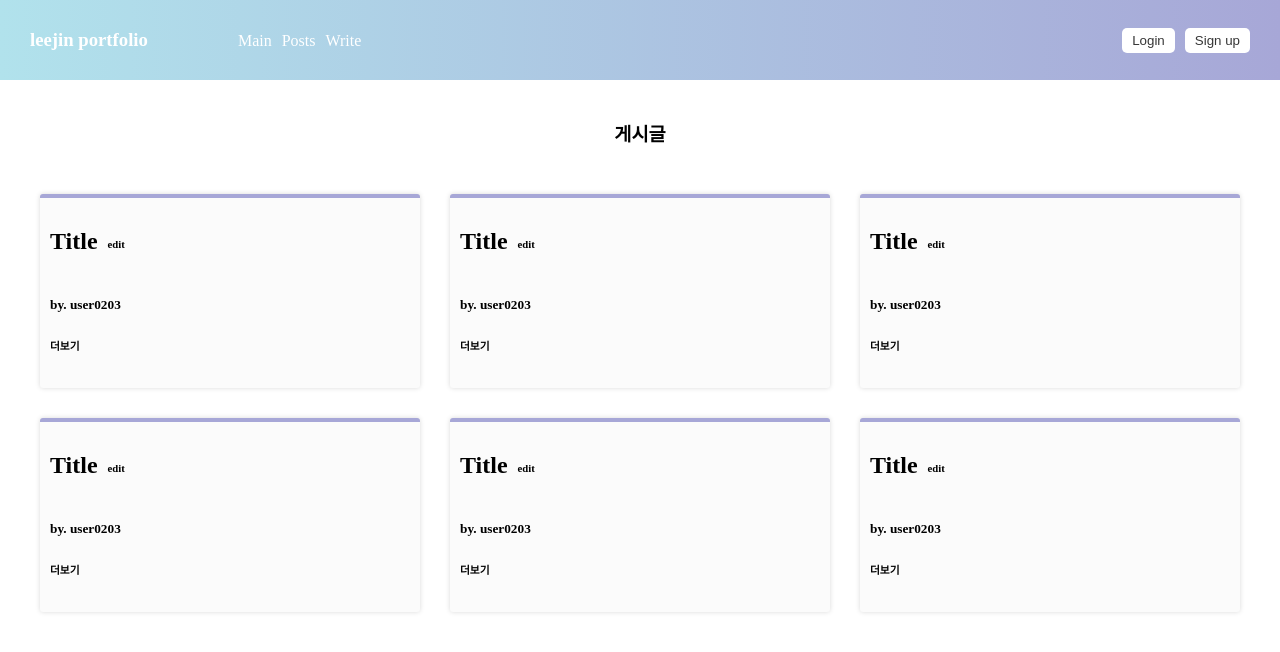
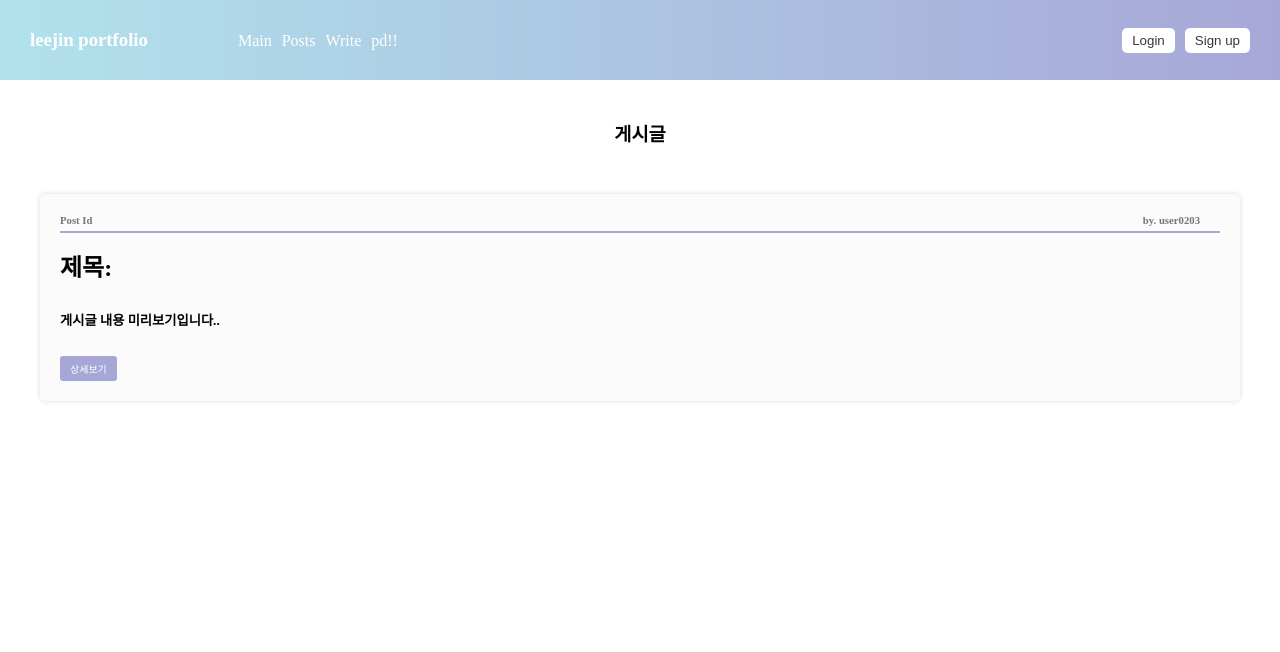
Before and after one commit to wh0land/PortfolioR, a React (Vite) app: page /posts in a window 1280 px wide. Shown: the top 652 px of the page. Built offline with nearby package versions, Linux system fonts and the light colour scheme.

Commit message:
게시글 전체조회 스타일 수정

```diff
--- a/src/components/HeaderFooter.jsx
+++ b/src/components/HeaderFooter.jsx
@@ -10,6 +10,7 @@ export function Header() {
               <Menu href={`/`}><li>Main</li></Menu>
               <Menu href={`/posts`}><li>Posts</li></Menu>
               <Menu href={`/write`}><li>Write</li></Menu>
+              <Menu href={`/pd`}><li>pd!!</li></Menu>
             </NavVar>
           </MainTitle>
           <NavVar>
@@ -103,6 +104,7 @@ const ButtonWrapper = styled.div`
 
     &:hover {
       background-color: #8c8cc7;
+      a {color: white;}
     }
   };
 `;
--- a/src/main.jsx
+++ b/src/main.jsx
@@ -14,6 +14,7 @@ import Signup from "./routes/signup";
 
 /* existing imports */
 import Root from "./routes/root";
+import PostDetail from "./routes/postdetail";
 
 const router = createBrowserRouter([
   {
@@ -39,6 +40,10 @@ const router = createBrowserRouter([
     {
       path: "/signup",
       element: <Signup/>,
+    },
+    {
+      path: "/pd",
+      element: <PostDetail/>,
     } ]
   }
 ]);
--- a/src/routes/login.jsx
+++ b/src/routes/login.jsx
@@ -1,7 +1,6 @@
 import styled from "styled-components";
 import {useState} from 'react';
 import api from "./api";
-import {Cookies} from "react-cookie";
 
 export default function Login() {
 
@@ -23,18 +22,10 @@ export default function Login() {
       });
       console.log(response.data);
       localStorage.setItem("token", response.data.token);
-      sessionStorage.setItem("token", response.data.token);
-      setCookie("token", response.data.token);
       return response.data;
     } catch (error) {
       return error;
     }
-  };
-
-  const cookies = new Cookies();
-
-  const setCookie = (name, value) => {
-    return cookies.set(name, value);
   };
 
   return (
--- a/src/routes/posts.jsx
+++ b/src/routes/posts.jsx
@@ -2,76 +2,26 @@ import styled from "styled-components";
 export default function Posts() {
   return (
     <>
-      <Box id="posts"><h3>게시글</h3></Box>
+      <PageTitle><h3>게시글</h3></PageTitle>
       <PostboxWrapper>
         <PostBox>
-          <PostEdit>
-          <h2>Title</h2>
-          <h6>edit</h6>
-          </PostEdit>
-          <div>
-            <h5>by. user0203</h5>
-            <h6>더보기</h6>
-          </div>
-        </PostBox>
-        <PostBox>
-          <PostEdit>
-          <h2>Title</h2>
-          <h6>edit</h6>
-          </PostEdit>
-          <div>
-            <h5>by. user0203</h5>
-            <h6>더보기</h6>
-          </div>
-        </PostBox>
-        <PostBox>
-          <PostEdit>
-          <h2>Title</h2>
-          <h6>edit</h6>
-          </PostEdit>
-          <div>
-            <h5>by. user0203</h5>
-            <h6>더보기</h6>
-          </div>
-        </PostBox>
-      </PostboxWrapper>
-      <PostboxWrapper>
-        <PostBox>
-          <PostEdit>
-          <h2>Title</h2>
-          <h6>edit</h6>
-          </PostEdit>
-          <div>
-            <h5>by. user0203</h5>
-            <h6>더보기</h6>
-          </div>
-        </PostBox>
-        <PostBox>
-          <PostEdit>
-          <h2>Title</h2>
-          <h6>edit</h6>
-          </PostEdit>
-          <div>
-            <h5>by. user0203</h5>
-            <h6>더보기</h6>
-          </div>
-        </PostBox>
-        <PostBox>
-          <PostEdit>
-          <h2>Title</h2>
-          <h6>edit</h6>
-          </PostEdit>
-          <div>
-            <h5>by. user0203</h5>
-            <h6>더보기</h6>
-          </div>
+          <PostMeta>
+            <h6>Post Id</h6>
+            <h6>by. user0203</h6>
+          </PostMeta>
+          <hr/>
+          <h2>제목:</h2>
+          <h5>게시글 내용 미리보기입니다..</h5>
+          <ButtonWrapper>
+          <button><span>상세보기</span></button>
+          </ButtonWrapper>
         </PostBox>
       </PostboxWrapper>
     </>
   )
 }
 
-const Box = styled.div`
+export const PageTitle = styled.div`
 display: flex;
 justify-content: center;
 align-items: center;
@@ -90,17 +40,58 @@ const PostBox = styled.div`
 display: flex;
 flex-direction: column;
 background-color: #FBFBFB;
-border-radius: 3px;
-border-top: solid #a7a7d7 4px;
-padding: 10px;
+border-radius: 5px;
+padding: 20px;
 width: 100%;
 box-shadow:0px 0px 5px #D9D9D9;
+gap:5px;
+
+hr {
+  width:100%;
+  background-color:#a7a7d7;
+  border: none;
+  height: 1.5px;
+  margin: 0px;
+};
+
+h2 {
+  margin: 10px 0px 0px 0px;
+};
+
+h6 {
+  margin: 0px;
+  color: #767676;
+};
 `
 
-const PostEdit = styled.div`
-display: flex;
-flex-direction: row;
-margin:0px;
-gap: 10px;
-align-items:flex-end;
+const PostMeta = styled.div`
+  display: flex;
+  flex-direction: row;
+  gap: 10px;
+  justify-content: space-between;
+  align-items: baseline;
+  margin-right: 20px;
 `
+
+export const ButtonWrapper = styled.div`
+  display: flex;
+  gap: 10px;
+
+  button {
+    background-color: #a7a7d7;
+    border: none;
+    border-radius: 3px;
+    padding: 5px 10px;
+    color: white;
+    cursor: pointer;
+    transition: background-color 0.3s;
+
+    span {
+      font-size: 10px;
+    }
+
+    &:hover {
+      background-color: #8c8cc7;
+    }
+  }
+`;
--- a/src/routes/write.jsx
+++ b/src/routes/write.jsx
@@ -1,4 +1,5 @@
 import { useState } from "react";
+import { PageTitle } from "./posts";
 import styled from "styled-components";
 
 export default function Write() {
@@ -15,24 +16,24 @@ export default function Write() {
 
   return (
     <>
-      <WriteBox><h3>글쓰기</h3></WriteBox>
+      <PageTitle><h3>글쓰기</h3></PageTitle>
       <DetailBox>
         <PostHeader>
           <TitleInput
-            placeholder="제목을 입력하세요"
+            placeholder="제목"
             value={title}
             onChange={handleTitleChange}
           />
         </PostHeader>
         <PostContent>
           <ContentInput
-            placeholder="내용을 입력하세요"
+            placeholder="내용"
             value={content}
             onChange={handleContentChange}
           />
         </PostContent>
         <ButtonWrapper>
-          <button>upload</button>
+          <button>Upload</button>
         </ButtonWrapper>
       </DetailBox>
     </>
@@ -59,14 +60,7 @@ const ButtonWrapper = styled.div`
   }
 `;
 
-const WriteBox = styled.div`
-display: flex;
-justify-content: center;
-align-items: center;
-margin-top: 20px;
-`
-
-const DetailBox = styled.div`
+export const DetailBox = styled.div`
   display: flex;
   flex-direction: column;
   background-color: #fbfbfb;
@@ -79,13 +73,13 @@ const DetailBox = styled.div`
   box-sizing: border-box;
 `;
 
-const PostHeader = styled.div`
+export const PostHeader = styled.div`
   display: flex;
   justify-content: space-between;
   align-items: center;
 `;
 
-const PostContent = styled.div`
+export const PostContent = styled.div`
   display: flex;
   justify-content: space-between;
   align-items: center;
```
